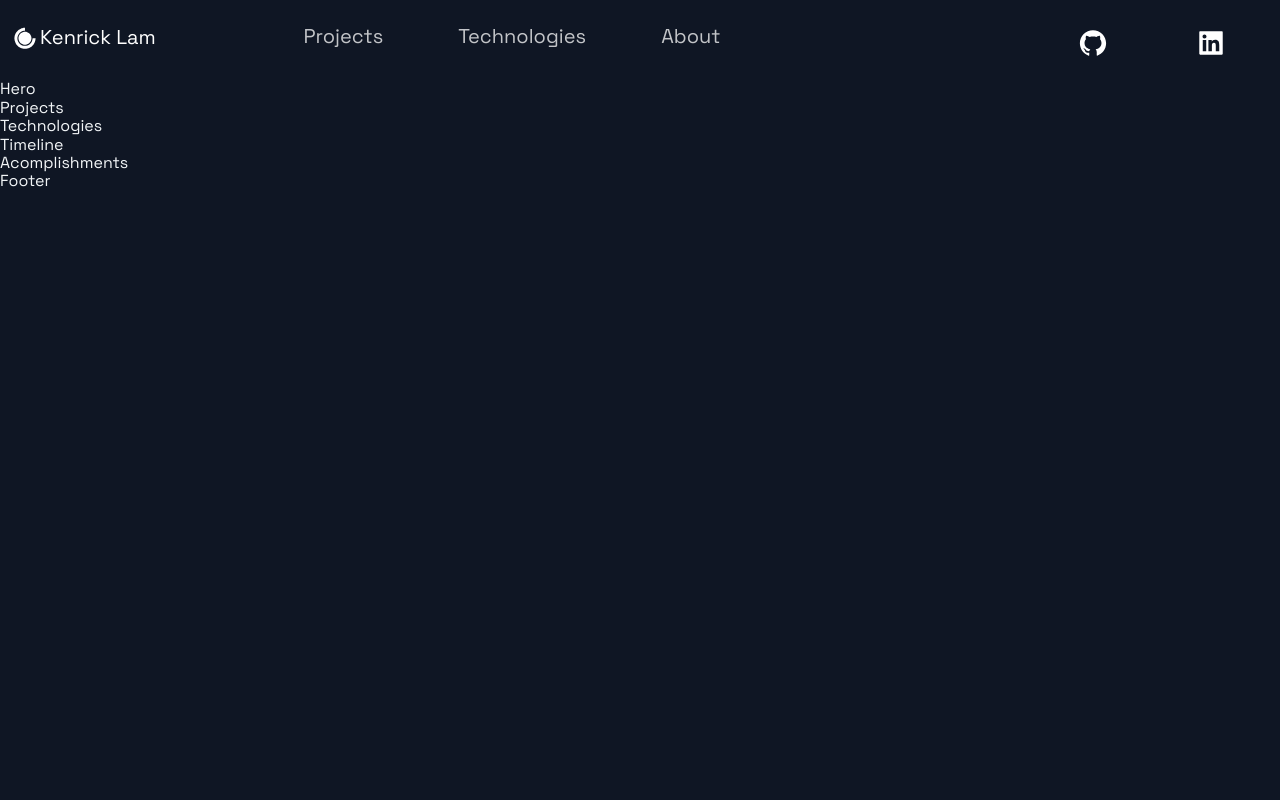
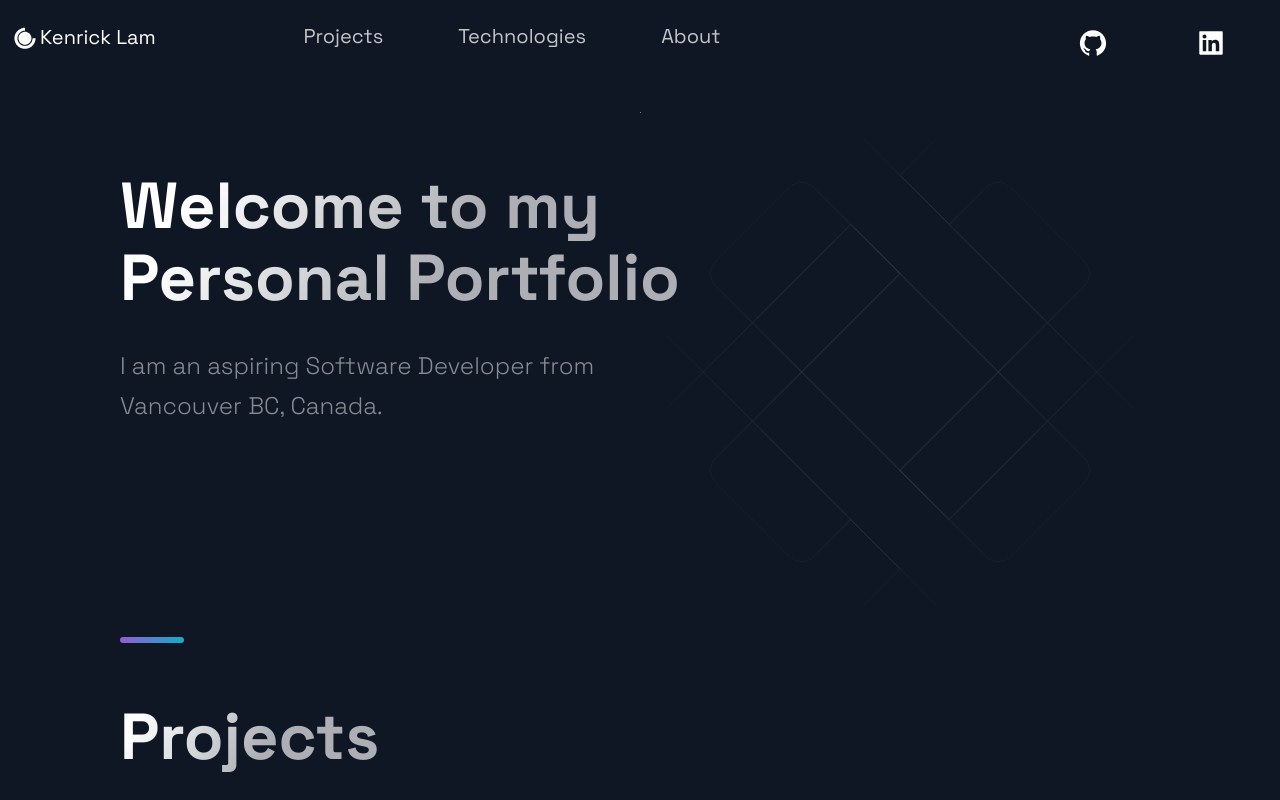
Before and after one commit to klam98/personal-portfolio, a Next.js app: page / in a window 1280 px wide. Shown: the top 800 px of the page. Built offline with nearby package versions, Linux system fonts and the light colour scheme.

Commit message:
Setup Hero and Projects sections

```diff
--- a/src/components/Hero/Hero.js
+++ b/src/components/Hero/Hero.js
@@ -4,6 +4,20 @@ import { Section, SectionText, SectionTitle } from "../../styles/GlobalComponent
 import Button from "../../styles/GlobalComponents/Button";
 import { LeftSection } from "./HeroStyles";
 
-const Hero = (props) => <div>Hero</div>;
+const Hero = (props) => (
+    <Section row nopadding>
+        <LeftSection>
+            <SectionTitle main center>
+                Welcome to my <br /> Personal Portfolio
+            </SectionTitle>
+            <SectionText>
+                I am an aspiring Software Developer from Vancouver BC, Canada.
+            </SectionText>
+            {/* <Button onClick={() => window.open("https://www.linkedin.com/in/klam98", "_blank")}>
+                Learn More
+            </Button> */}
+        </LeftSection>
+    </Section>
+);
 
 export default Hero;
--- a/src/components/Projects/Projects.js
+++ b/src/components/Projects/Projects.js
@@ -16,6 +16,35 @@ import {
 import { Section, SectionDivider, SectionTitle } from "../../styles/GlobalComponents";
 import { projects } from "../../constants/constants";
 
-const Projects = () => <div>Projects</div>;
+const Projects = () => (
+    <Section nopadding id="projects">
+        <SectionDivider />
+        <SectionTitle main>Projects</SectionTitle>
+        <GridContainer>
+            {projects.map(({ id, image, title, description, tags, source, visit }) => (
+                <BlogCard key={id}>
+                    <Img src={image} />
+                    <TitleContent>
+                        <HeaderThree title>{title}</HeaderThree>
+                        <Hr />
+                    </TitleContent>
+                    <CardInfo>{description}</CardInfo>
+                    <div>
+                        <TitleContent>Stack</TitleContent>
+                        <TagList>
+                            {tags.map((tag, i) => (
+                                <Tag key={i}>{tag}</Tag>
+                            ))}
+                        </TagList>
+                    </div>
+                    <UtilityList>
+                        <ExternalLinks href={visit}>View Source Code</ExternalLinks>
+                        <ExternalLinks href={source}>View Website</ExternalLinks>
+                    </UtilityList>
+                </BlogCard>
+            ))}
+        </GridContainer>
+    </Section>
+);
 
 export default Projects;
--- a/src/pages/index.js
+++ b/src/pages/index.js
@@ -10,10 +10,10 @@ import { Section } from "../styles/GlobalComponents";
 const Home = () => {
     return (
         <Layout>
-            {/* <Section grid> */}
-            <Hero />
-            {/* <BgAnimation /> */}
-            {/* </Section> */}
+            <Section grid>
+                <Hero />
+                <BgAnimation />
+            </Section>
             <Projects />
             <Technologies />
             <Timeline />
```
